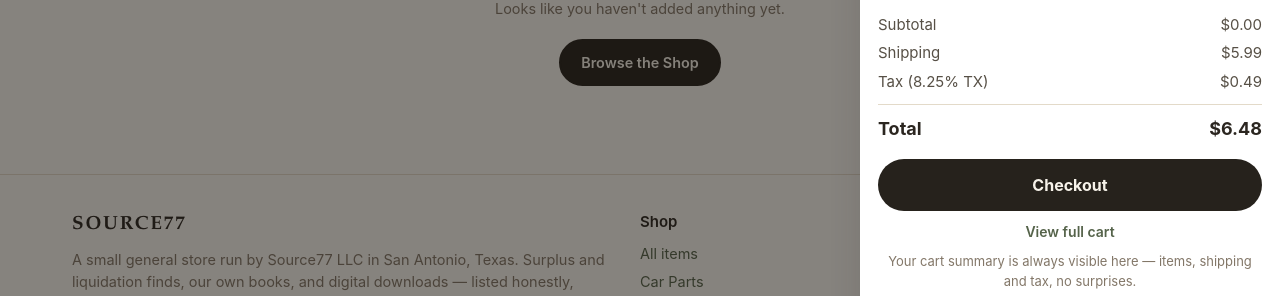
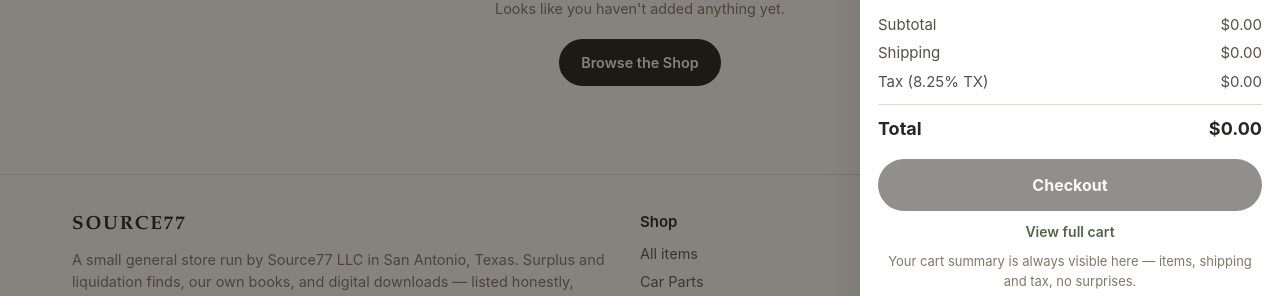
Before and after one commit to source77llc/source77-store, a plain HTML site: page public/cart.html in a window 1280 px wide. Both pictures are taken after a click on the button "Open cart". Shown: the part 481-777 px from the top of the page. Drawn offline with Linux system fonts and the light colour scheme.

Commit message:
Fix: empty cart charged $6.48 - zero shipping/tax/total and disable checkout

```diff
--- a/public/css/main.css
+++ b/public/css/main.css
@@ -1260,6 +1260,7 @@ textarea { resize: vertical; min-height: 100px; }
   border: none; border-radius: 999px; padding: 14px;
   font-weight: 700; font-size: 16px;
 }
+.checkout-btn:disabled { opacity: .5; cursor: not-allowed; }
 .drawer .secure { text-align: center; color: var(--muted); font-size: 13px; margin-top: 10px; }
 .drawer .view-cart-link {
   display: block; text-align: center;
--- a/public/js/cart.js
+++ b/public/js/cart.js
@@ -172,6 +172,19 @@
     var subtotal = getCartTotal();
     var oz = getCartWeightOz();
     var tier = shippingTierForOz(oz);
+    // Empty cart: no shipping, no tax, no total — never charge for 0 items.
+    if (items.length === 0) {
+      return {
+        subtotal: 0,
+        shipping: 0,
+        tax: 0,
+        total: 0,
+        tierLabel: tier.label,
+        tierCents: tier.cents,
+        weightOz: 0,
+        count: 0
+      };
+    }
     var shipping = shippingChoice === 'ship' ? tier.cents / 100 : 0;
     var tax = (subtotal + shipping) * TAX_RATE;
     var total = subtotal + shipping + tax;
--- a/public/js/nav.js
+++ b/public/js/nav.js
@@ -316,7 +316,10 @@
     setText('drawer-tax', money(t.tax));
     setText('drawer-total', money(t.total));
     var btn = document.getElementById('drawer-checkout');
-    if (btn) btn.textContent = entries.length ? 'Checkout — ' + money(t.total) : 'Checkout';
+    if (btn) {
+      btn.textContent = entries.length ? 'Checkout — ' + money(t.total) : 'Checkout';
+      btn.disabled = entries.length === 0;
+    }
     var fp = document.getElementById('fulfil-pickup');
     var fs = document.getElementById('fulfil-ship');
     if (fp) fp.className = fulfil === 'pickup' ? 'active' : '';
```
